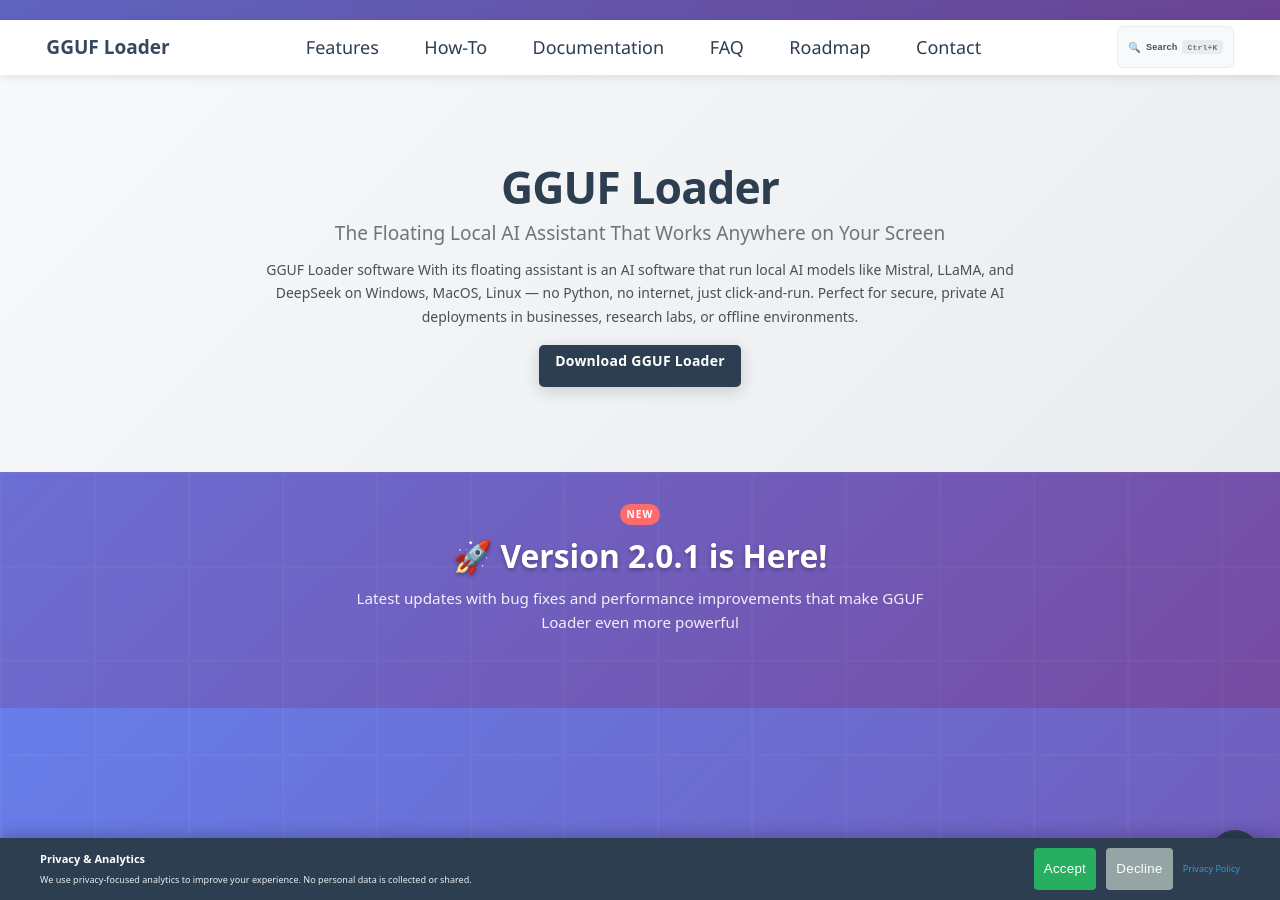
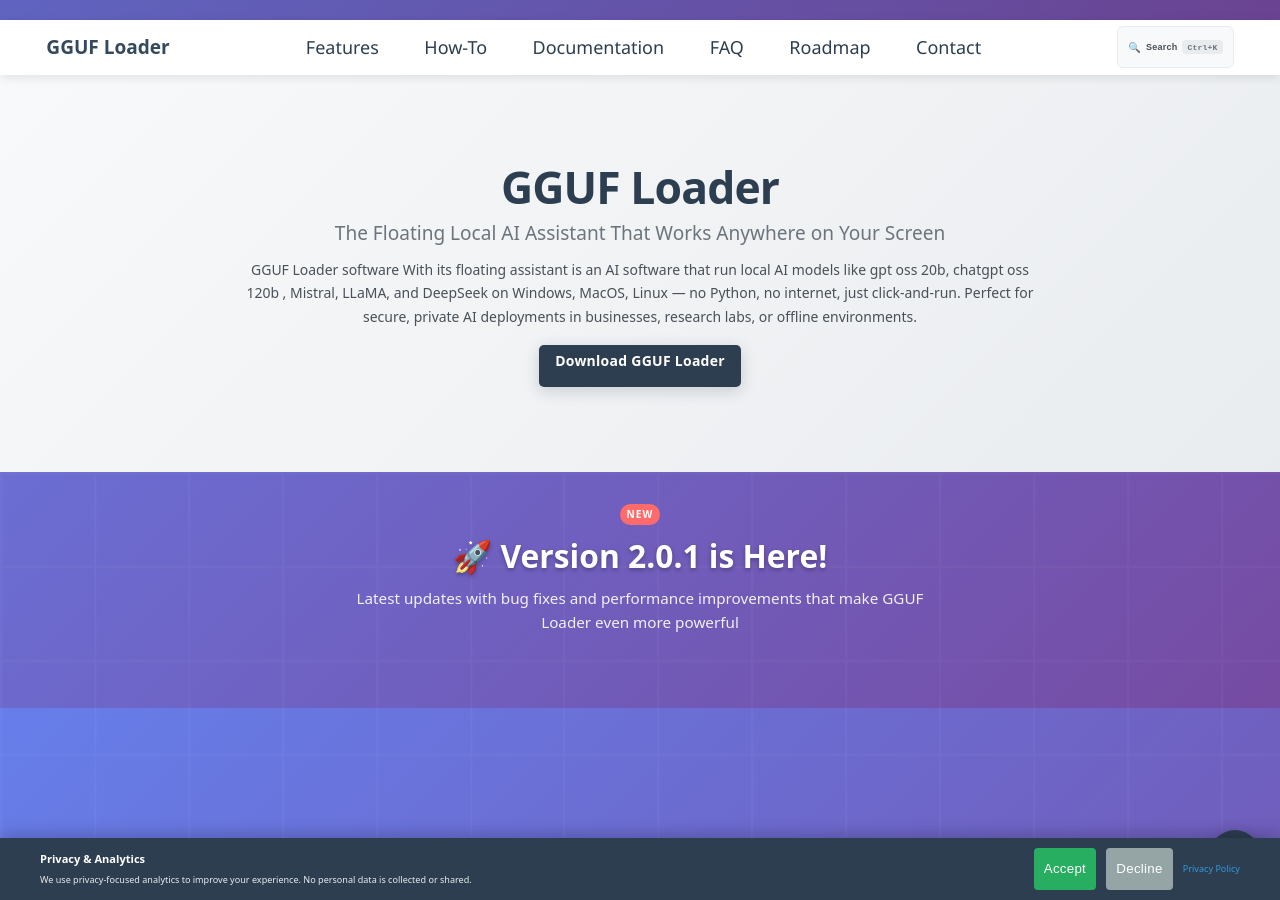
Before and after one commit to GGUFloader/ggufloader.github.io, a Jekyll site: the page index.html, which Jekyll copies as it is, in a window 1280 px wide and 900 px high, scrolled down 497 px. Built offline with Jekyll 4.4.1, drawn with Linux system fonts in a browser that asks for light colours.

Commit message:
Update index.html

```diff
--- a/index.html
+++ b/index.html
@@ -1064,7 +1064,7 @@
                 <p class="hero-subtitle" role="doc-subtitle">The Floating Local AI Assistant That Works Anywhere on Your
                     Screen</p>
                 <p class="hero-description">
-                    GGUF Loader software With its floating assistant is an AI software that run local AI models like Mistral, LLaMA, and DeepSeek on Windows,
+                    GGUF Loader software With its floating assistant is an AI software that run local AI models like gpt oss 20b, chatgpt oss 120b , Mistral, LLaMA, and DeepSeek on Windows,
                     MacOS, Linux — no Python, no internet, just click-and-run. Perfect for secure, private AI
                     deployments in businesses, research labs, or offline environments.
                 </p>
```
